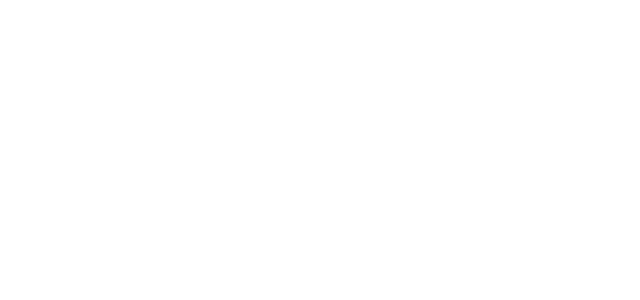
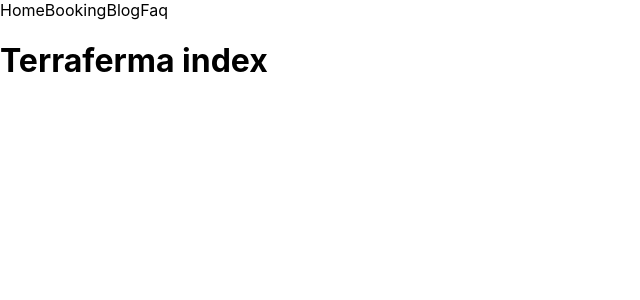
Before and after one commit to Fermaterra/Fermaterra, a Next.js app in the folder frontend/: page / in a window 1280 px wide. Shown: the top 300 px of the page, without its empty margins (0-640 px from the left). Built offline with nearby package versions, Linux system fonts and the light colour scheme.

Commit message:
Refactor pages into single Layout

```diff
--- a/frontend/pages/index.js
+++ b/frontend/pages/index.js
@@ -1,17 +1,9 @@
-import Head from "next/head";
-import styles from "../styles/Home.module.css";
+import Layout from "../components/Layout";
 
 export default function Home() {
   return (
-    <div className={styles.container}>
-      <Head>
-        <title>Terraferma</title>
-        <meta name="description" content="Generated by create next app" />
-        <link rel="icon" href="/favicon.ico" />
-      </Head>
-
-      <main className={styles.main} />
-
-    </div>
+    <Layout title="">
+      <h1>Terraferma index</h1>
+    </Layout>
   );
 }
```
Also changed, not shown: frontend/pages/blog.js (added, +9 -0 lines), frontend/pages/booking.js (added, +9 -0 lines), frontend/pages/faq.js (added, +9 -0 lines).
